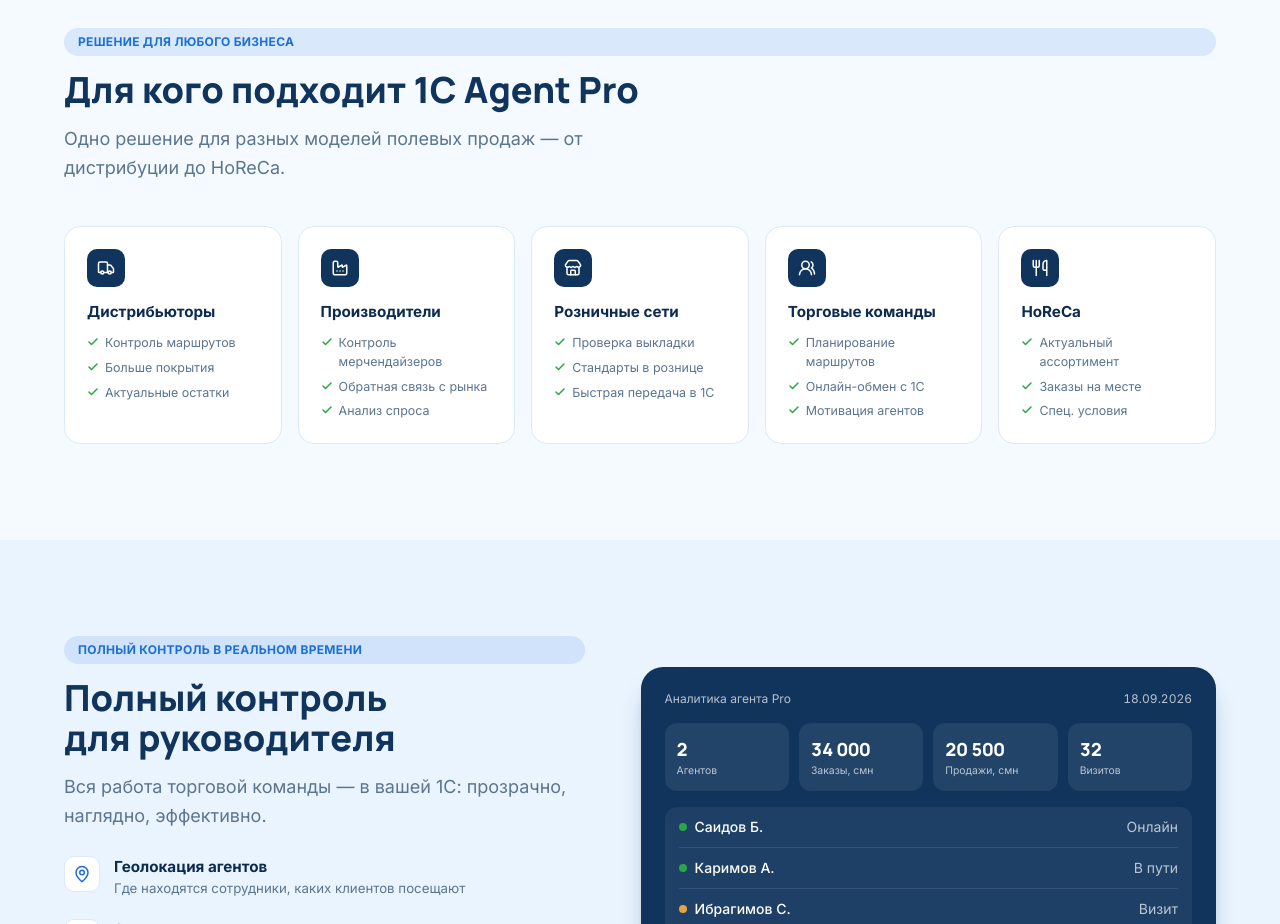
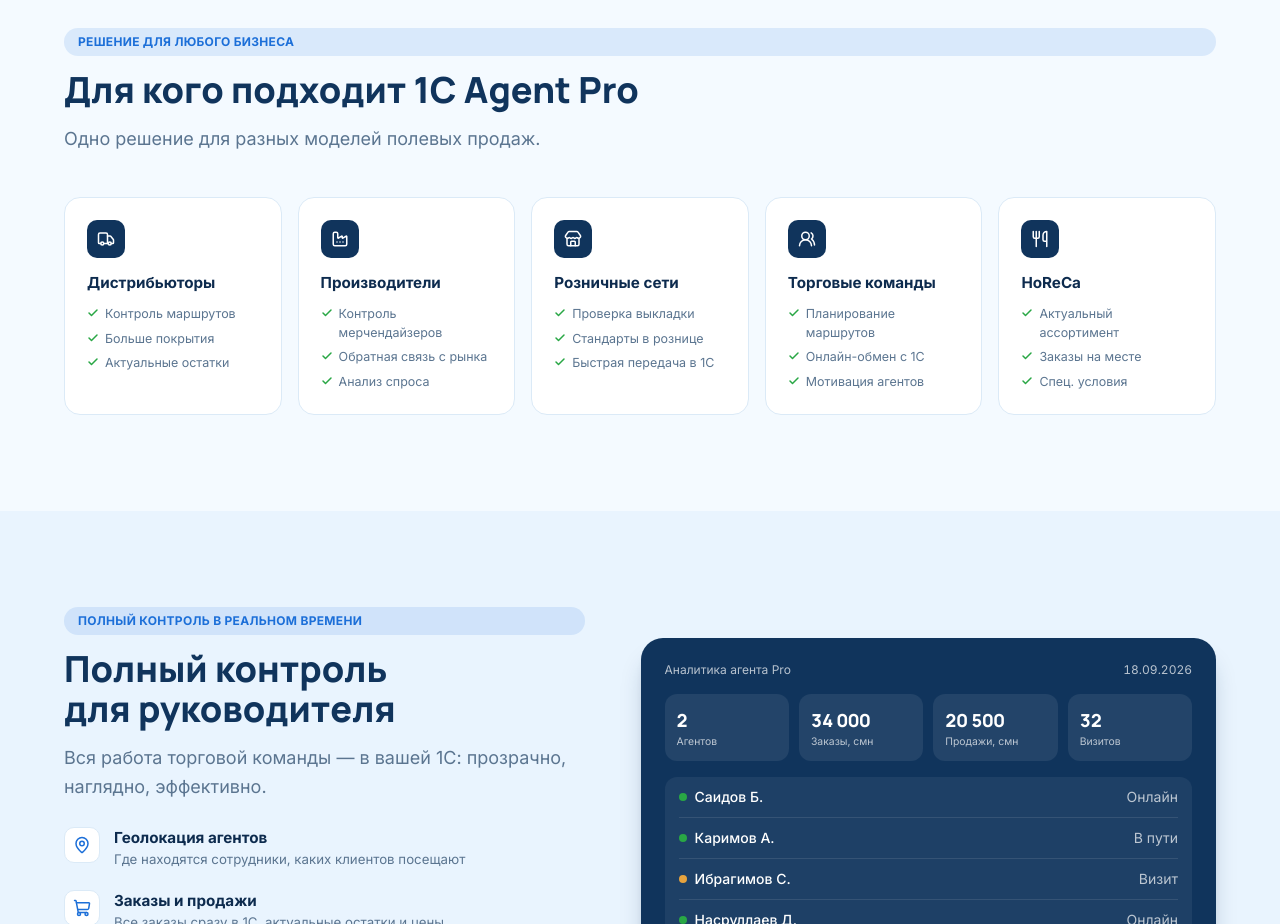
Before and after one commit to Shodikulzoda/1c-agent-pro-website, a Next.js app: page / in a window 1280 px wide. Shown: the part 3340-4264 px from the top of the page. Built offline with nearby package versions, Linux system fonts and the light colour scheme; no server answers.

Commit message:
fix: shorten industries section description

```diff
--- a/src/content/site.ts
+++ b/src/content/site.ts
@@ -219,8 +219,7 @@
 export const industries = {
   eyebrow: "Решение для любого бизнеса",
   title: "Для кого подходит 1C Agent Pro",
-  description:
-    "Одно решение для разных моделей полевых продаж — от дистрибуции до HoReCa.",
+  description: "Одно решение для разных моделей полевых продаж.",
   items: [
     {
       icon: "truck",
```
